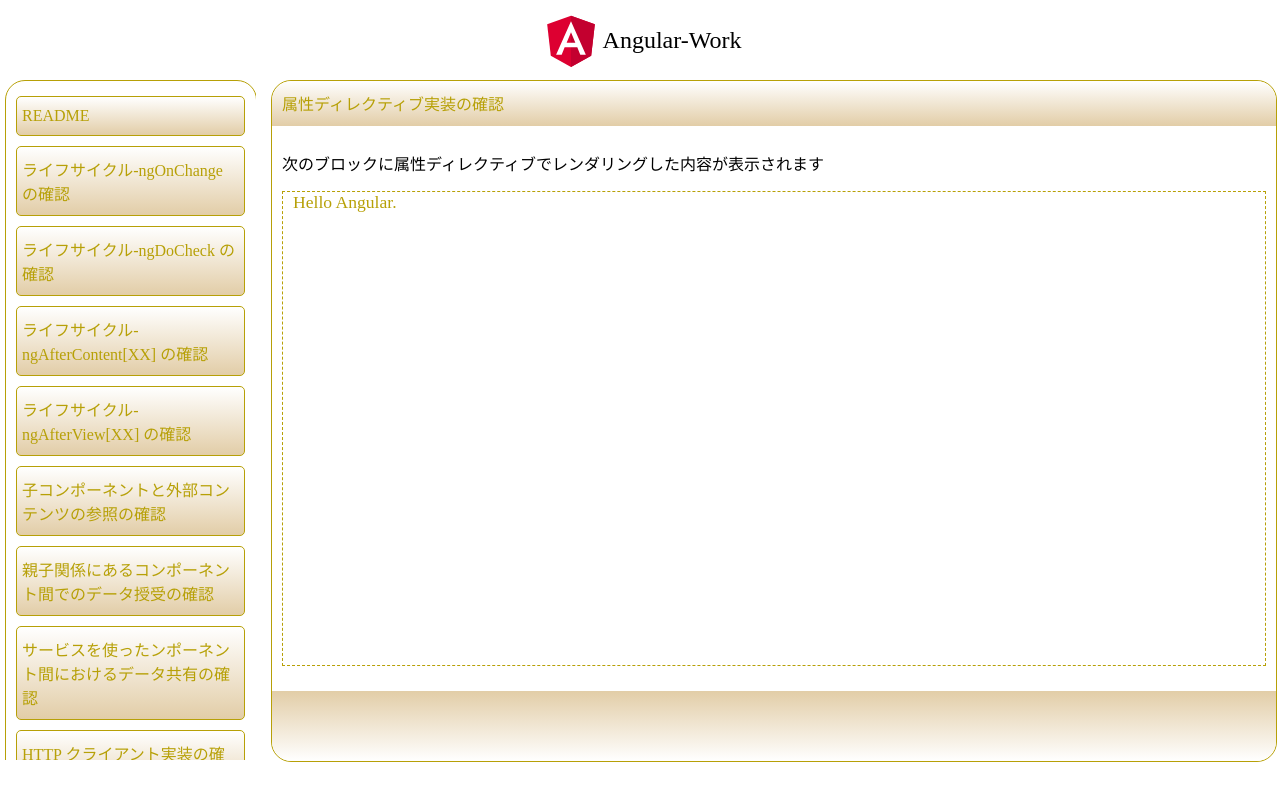
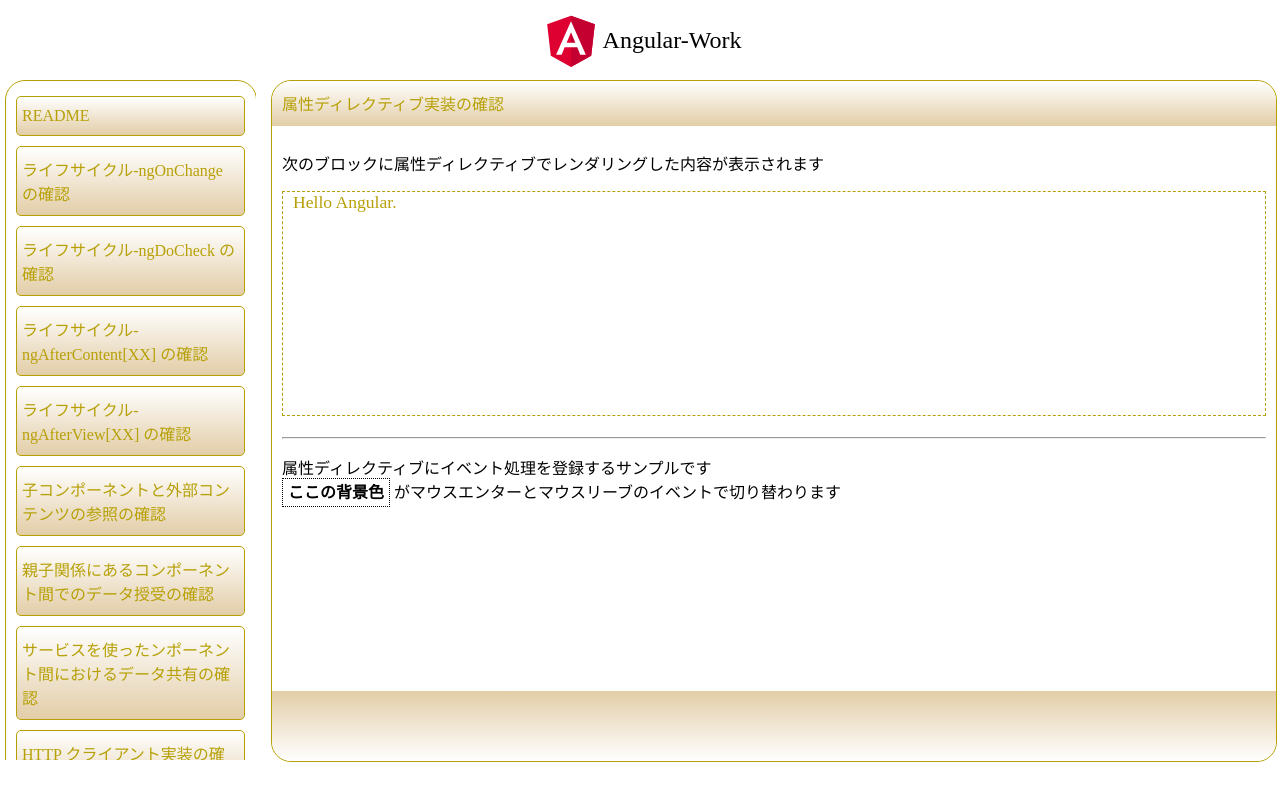
Before and after one commit to ksh-fthr/angular-work, an Angular app: page /attribute-directive in a window 1280 px wide. Built offline with nearby package versions, Linux system fonts and the light colour scheme.

Commit message:
feat_directive_event で実装した内容をマージ.

```diff
--- a/src/app/app.module.ts
+++ b/src/app/app.module.ts
@@ -80,6 +80,9 @@ import { ValidationVerificationComponent } from './component/validation/validati
 import { TemplateDirective } from './directive/attribute/template/template.directive';
 import { UseAttributeDirectiveBaseComponent } from './component/use-attribute-directive/use-attribute-directive-base.component';
 import { AttributeDirectiveVerificationComponent } from './component/use-attribute-directive/attribute-directive-verification/attribute-directive-verification.component';
+// 属性ディレクティブのイベント実装検証用コンポーネント/ディレクティブ
+import { EventDirective } from './directive/attribute/event/event.directive';
+import { AttributeDirectiveEventVerificationComponent } from './component/use-attribute-directive/attribute-directive-event-verification/attribute-directive-event-verification.component';
 
 // Routing を行う対象のコンポーネントを管理する
 // path にセットした文字列にマッチしたURLが指定されると、対になっているコンポーネントが表示される
@@ -212,6 +215,9 @@ const ROUTE_TABLE: Routes = [
     TemplateDirective,
     UseAttributeDirectiveBaseComponent,
     AttributeDirectiveVerificationComponent,
+    // 属性ディレクティブのイベント実装検証用コンポーネント/ディレクティブ
+    EventDirective,
+    AttributeDirectiveEventVerificationComponent,
   ],
   entryComponents: [ModalComponent],
   imports: [
--- a/src/app/component/readme/readme.component.html
+++ b/src/app/component/readme/readme.component.html
@@ -73,6 +73,11 @@
         <td><a href="https://qiita.com/ksh-fthr/items/b8e3577f47483f5685e2">[Angular] 属性ディレクティブを自作する</a></td>
       </tr>
       <tr class="menu-table-record">
+        <td><a href="https://github.com/ksh-fthr/angular-work/tree/feat_directive_event">feat_directive_event</a></td>
+        <td><a routerLink="/attribute-directive">属性ディレクティブ実装の確認( feat_directive とページを兼用 )</a></td>
+        <td><a href="https://qiita.com/ksh-fthr/items/43cf954515a5f6ace515">[Angular] 属性ディレクティブにイベント処理を登録する</a></td>
+      </tr>
+      <tr class="menu-table-record">
         <td><a href="https://github.com/ksh-fthr/angular-work/tree/feat_switch_tab">feat_switch_tab</a></td>
         <td><a routerLink="/tab">タブ実装の確認</a></td>
         <td><a href="https://qiita.com/ksh-fthr/items/212fe3a1c0308b1fd782">[Angular] ngComponentOutlet を使ってタブを実装する</a></td>
--- /dev/null
+++ b/src/app/component/use-attribute-directive/attribute-directive-event-verification/attribute-directive-event-verification.component.css
@@ -0,0 +1,4 @@
+.directive-event {
+  padding: 5px;
+  border: dotted 1px black;
+}
--- /dev/null
+++ b/src/app/component/use-attribute-directive/attribute-directive-event-verification/attribute-directive-event-verification.component.html
@@ -0,0 +1,4 @@
+<p>
+  属性ディレクティブにイベント処理を登録するサンプルです<br />
+  <span class="directive-event" appEvent><strong>ここの背景色</strong></span> がマウスエンターとマウスリーブのイベントで切り替わります
+</p>
--- /dev/null
+++ b/src/app/component/use-attribute-directive/attribute-directive-event-verification/attribute-directive-event-verification.component.ts
@@ -0,0 +1,15 @@
+import { Component, OnInit } from '@angular/core';
+
+@Component({
+  selector: 'app-attribute-directive-event-verification',
+  templateUrl: './attribute-directive-event-verification.component.html',
+  styleUrls: ['./attribute-directive-event-verification.component.css']
+})
+export class AttributeDirectiveEventVerificationComponent implements OnInit {
+
+  constructor() { }
+
+  ngOnInit(): void {
+  }
+
+}
--- a/src/app/component/use-attribute-directive/use-attribute-directive-base.component.html
+++ b/src/app/component/use-attribute-directive/use-attribute-directive-base.component.html
@@ -4,7 +4,15 @@
   </div>
 
   <div class="body-block">
-    <app-attribute-directive-verification></app-attribute-directive-verification>
+    <div class="block-separate-fifty">
+      <app-attribute-directive-verification></app-attribute-directive-verification>
+    </div>
+
+    <hr />
+
+    <div class="block-separate-fifty">
+      <app-attribute-directive-event-verification></app-attribute-directive-event-verification>
+    </div>
   </div>
 
   <div class="footer-block">
--- /dev/null
+++ b/src/app/directive/attribute/event/event.directive.ts
@@ -0,0 +1,35 @@
+import { Directive, ElementRef, HostListener } from '@angular/core';
+
+@Directive({
+  selector: '[appEvent]',
+})
+export class EventDirective {
+  /**
+   * コンストラクタ
+   *
+   * @param {ElementRef} elementRef このディレクティブがセットされたDOMへの参照
+   */
+  constructor(private elementRef: ElementRef) {}
+
+  /**
+   * イベントリスナー
+   * マウスイベントをキャッチして背景色を変更する
+   *
+   * @param {*} target このディレクティブが適用されているhtml要素
+   */
+  @HostListener('mouseenter', ['$event.target']) changeBackgroundColor(target: any) {
+    console.log(target);
+    this.elementRef.nativeElement.style.backgroundColor = 'rgb(255, 0, 0)';
+  }
+
+  /**
+   * イベントリスナー
+   * マウスリーブイベントをキャッチして背景色を変更する
+   *
+   * @param {*} target このディレクティブが適用されているhtml要素
+   */
+  @HostListener('mouseleave', ['$event.target']) restoreBackgroundColor(target: any) {
+    console.log(target);
+    this.elementRef.nativeElement.style.backgroundColor = 'rgb(219, 210, 224)';
+  }
+}
```
Also changed, not shown: 2 other files (tests, documents, lock files or other folders).
